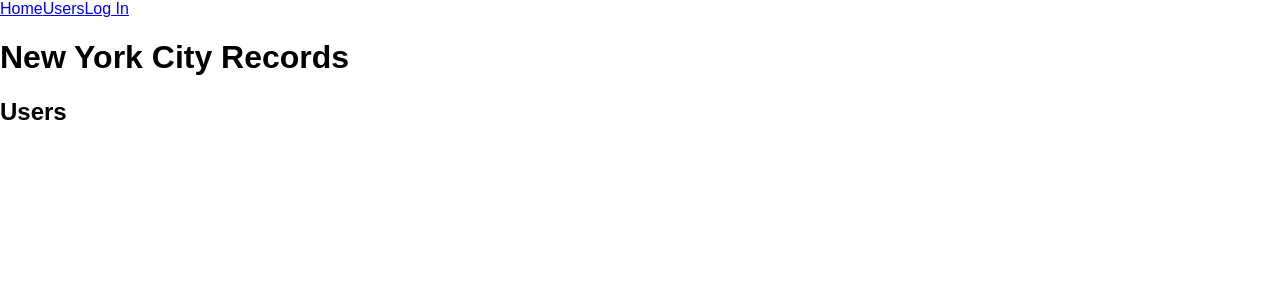
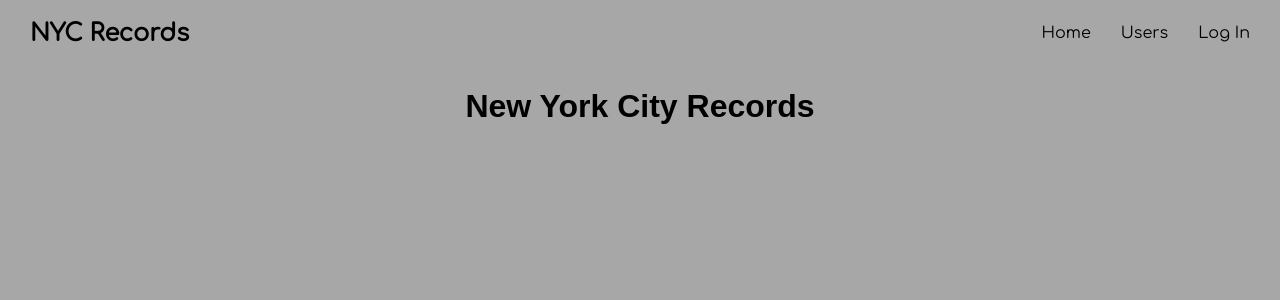
Before and after one commit to matbakutis/newYorkRecords, a React (Create React App) app in the folder user-interface/: page / in a window 1280 px wide. Shown: the top 300 px of the page. Built offline with nearby package versions, Linux system fonts and the light colour scheme; no server answers.

Commit message:
nav bar styling

```diff
--- a/user-interface/public/index.html
+++ b/user-interface/public/index.html
@@ -10,6 +10,7 @@
     -->
     <link rel="manifest" href="%PUBLIC_URL%/manifest.json">
     <link rel="shortcut icon" href="%PUBLIC_URL%/favicon.ico">
+    <link href="https://fonts.googleapis.com/css?family=Comfortaa" rel="stylesheet">
     <!--
       Notice the use of %PUBLIC_URL% in the tags above.
       It will be replaced with the URL of the `public` folder during the build.
--- a/user-interface/src/App.js
+++ b/user-interface/src/App.js
@@ -102,16 +102,39 @@ class App extends Component {
             <Profile user={this.state.user} deleteUser={this.deleteUser}/>
 		)
 
+		const navBarStyle = {
+			'display': 'flex',
+			'flexDirection': 'row',
+			'alignItems': 'center',
+			'justify-content': 'space-between'
+		}
+
+		const navTitleStyle = {
+			'marginLeft': '30px',
+			'font-family': 'Comfortaa, cursive',
+			'font-weight': 'bold'
+		}
+
+		const navLinkStyle = {
+			'marginRight': '30px',
+			'font-family': 'Comfortaa, cursive',
+			'color': 'black',
+			'text-decoration': 'none'
+		}
+
         return (
 			<Router>
 				<div>
-					<nav>
-						<Link to="/" id="homeLink">Home</Link>
-						<Link to="/users" id="usersLink">Users</Link>
-						{this.state.loggedIn ? <Link to="/profile" id="profileLink">Profile</Link> : null}
-						{!this.state.loggedIn ? <Link to="/login" id="loginLink">Log In</Link> : null}
-						{this.state.loggedIn ? <Link to="/" id="logoutLink" onClick={this.logOutUser}>Log Out</Link> : null}
-						{this.state.loginMessage ? <h4 id="login-error-message">{this.state.loginMessage}</h4> : null}
+					<nav style={navBarStyle}>
+						<h1 style={navTitleStyle}>NYC Records</h1>
+						<div>
+							<Link to="/" id="homeLink" style={navLinkStyle}>Home</Link>
+							<Link to="/users" id="usersLink" style={navLinkStyle}>Users</Link>
+							{this.state.loggedIn ? <Link to="/profile" id="profileLink" style={navLinkStyle}>Profile</Link> : null}
+							{!this.state.loggedIn ? <Link to="/login" id="loginLink" style={navLinkStyle} >Log In</Link> : null}
+							{this.state.loggedIn ? <Link to="/" id="logoutLink" style={navLinkStyle} onClick={this.logOutUser}>Log Out</Link> : null}
+							{this.state.loginMessage ? <h4 id="login-error-message">{this.state.loginMessage}</h4> : null}
+						</div>
 					</nav>
 					<Switch>
 						<Route exact path="/" component={Home}/>
--- a/user-interface/src/components/Home.js
+++ b/user-interface/src/components/Home.js
@@ -2,10 +2,14 @@ import React, { Component } from 'react';
 
 class Home extends Component {
 	render() {
+
+		const homeTitleStyle = {
+			'textAlign': 'center'
+		}
+
 		return (
 			<div>
-				<h1>New York City Records</h1>
-				<h2>Users</h2>
+				<h1 style={homeTitleStyle}>New York City Records</h1>
 			</div>
 		);
 	}
--- a/user-interface/src/components/LogIn.js
+++ b/user-interface/src/components/LogIn.js
@@ -31,9 +31,8 @@ class LogIn extends Component {
                 <h2>Log In</h2>
                 <form onSubmit={this.handleSubmit} id="login-form">
                     <div>
-                        <Input
-                            label={"Username"}
-                            labelPosition='left'
+                        <label htmlFor="userName">Username </label>
+                        <input
                             id="login-user-name"
                             type="text"
                             name="userName"
@@ -41,9 +40,8 @@ class LogIn extends Component {
                     </div>
 
                     <div>
-                        <Input
-                            label={"Password"}
-                            labelPosition='left'
+                        <label htmlFor="password">Password </label>
+                        <input
                             id="login-password"
                             type="password"
                             name="password"
--- a/user-interface/src/index.css
+++ b/user-interface/src/index.css
@@ -2,4 +2,5 @@ body {
   margin: 0;
   padding: 0;
   font-family: sans-serif;
+  background-color: rgb(167, 167, 167)
 }
```
Also changed, not shown: 1 other file (tests, documents, lock files or other folders).
